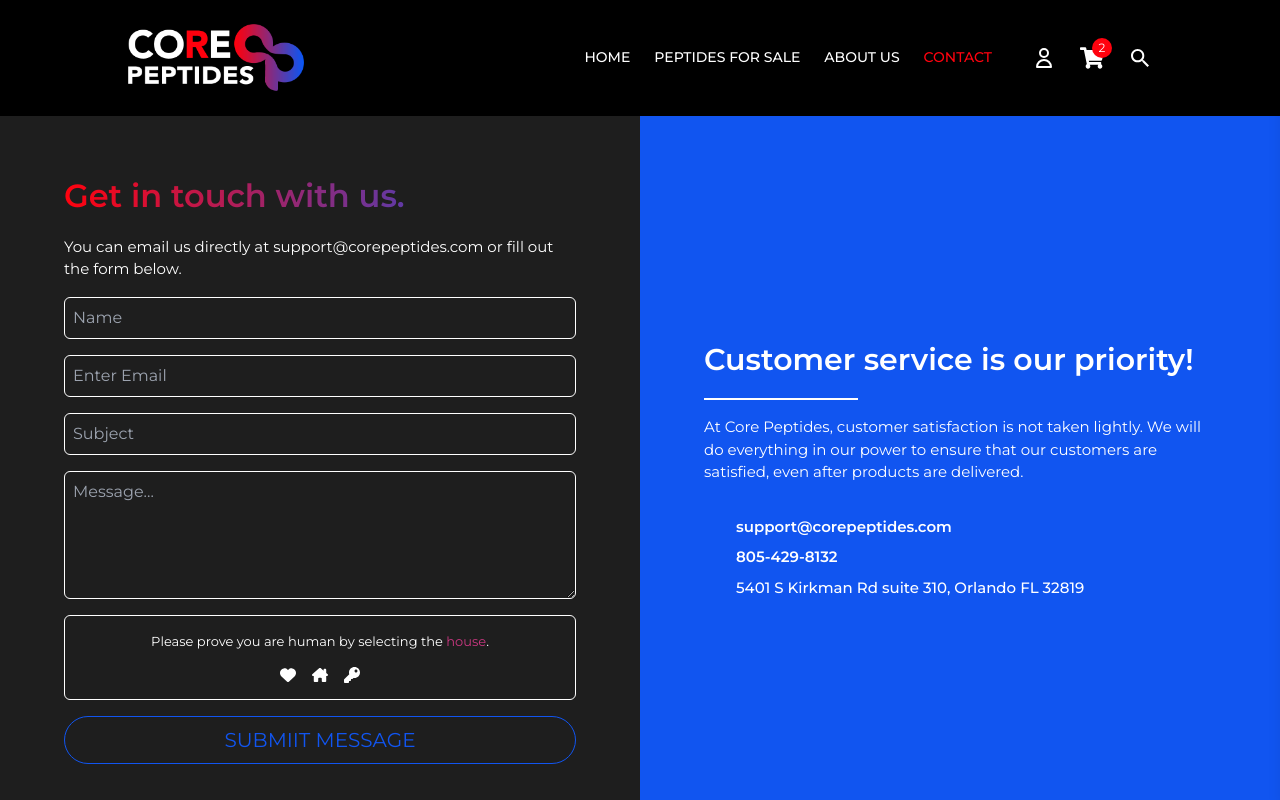
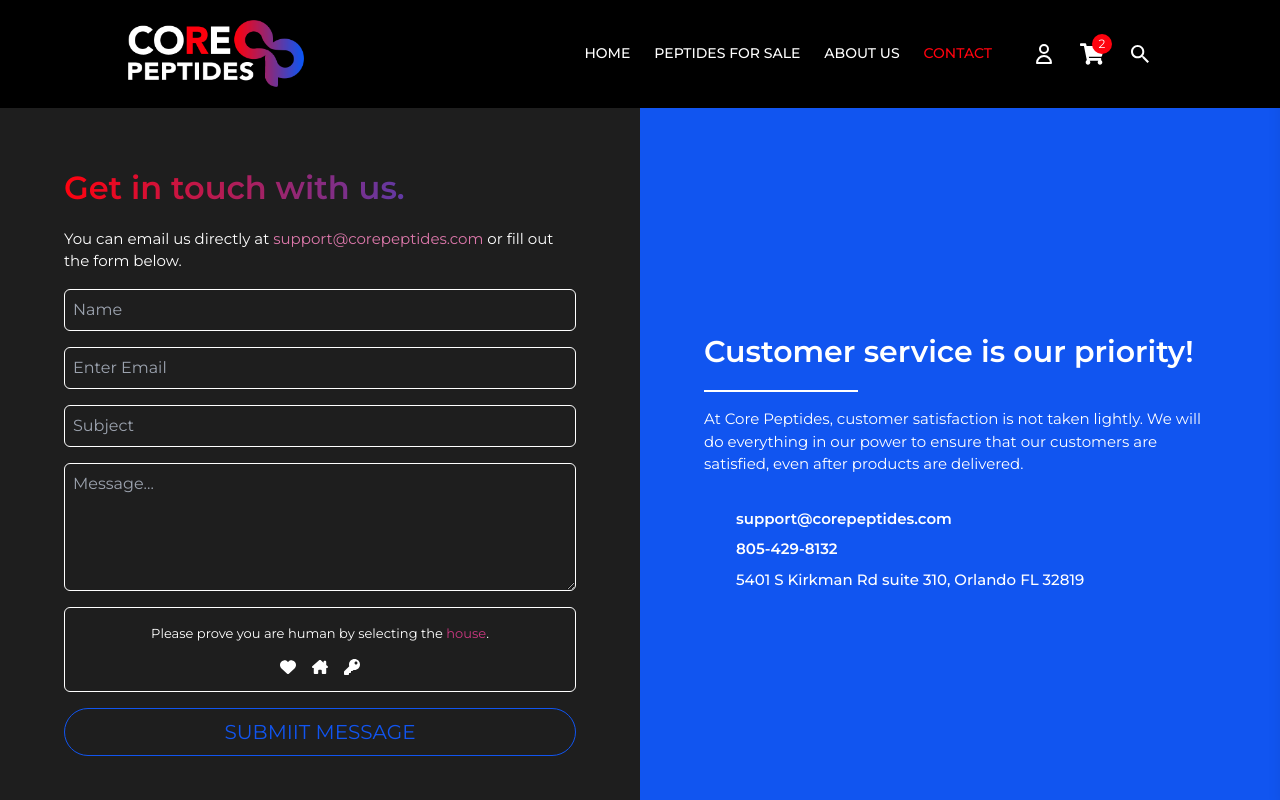
Before and after one commit to Huzaifa4472/USA-peptides, a React (Create React App) app in the folder frontend/: page /contact in a window 1280 px wide. Shown: the top 800 px of the page. Built offline with nearby package versions, Linux system fonts and the light colour scheme.

Commit message:
minor text changes

```diff
--- a/frontend/src/components/Header.jsx
+++ b/frontend/src/components/Header.jsx
@@ -14,9 +14,9 @@ const Header = () => {
 
   return (
     <div className="bg-black text-white sticky top-0 z-50">
-      <div className="md:w-[80%] w-[90%] mx-auto flex items-center justify-between py-6">
+      <div className="md:w-[80%] w-[90%] mx-auto flex items-center justify-between md:py-5 py-4">
         <NavLink to="/">
-          <img src={Logo} alt="Logo" className="w-44" />
+          <img src={Logo} alt="Logo" className="md:w-44 w-36" />
         </NavLink>
 
         <div className="flex items-center gap-10">
--- a/frontend/src/pages/Contact.jsx
+++ b/frontend/src/pages/Contact.jsx
@@ -11,8 +11,9 @@ const Contact = () => {
             Get in touch with us.
           </h1>
           <p className="text-white text-[15px]">
-            You can email us directly at <span>support@corepeptides.com</span>{" "}
-            or fill out the form below.
+            You can email us directly at{" "}
+            <span className="text-[#dd78ab]">support@corepeptides.com</span> or
+            fill out the form below.
           </p>
           <form>
             <div className="flex flex-col gap-4 text-white">
--- a/frontend/src/pages/MyAccount.jsx
+++ b/frontend/src/pages/MyAccount.jsx
@@ -10,7 +10,7 @@ const MyAccount = () => {
         <h1 className="text-gradient text-3xl font-bold">My account</h1>
         <div className="flex md:flex-row flex-col gap-10 mt-10">
           <div className="md:w-1/2 ">
-            <h1 className="text-2xl font-semibold">Login</h1>
+            <h1 className="text-[26px] font-[700]">Login</h1>
             <form className="flex flex-col gap-3 mt-4 p-5 border rounded-xl">
               <div className="flex flex-col gap-2">
                 <label className="text-sm">
@@ -63,7 +63,7 @@ const MyAccount = () => {
             </form>
           </div>
           <div className="md:w-1/2">
-            <h1 className="text-2xl font-semibold">Register</h1>
+            <h1 className="text-[26px] font-[700]">Register</h1>
             <form className="flex flex-col gap-4 mt-4 p-6 border rounded-xl">
               <div className="flex flex-col gap-2">
                 <label className="text-sm">
```
